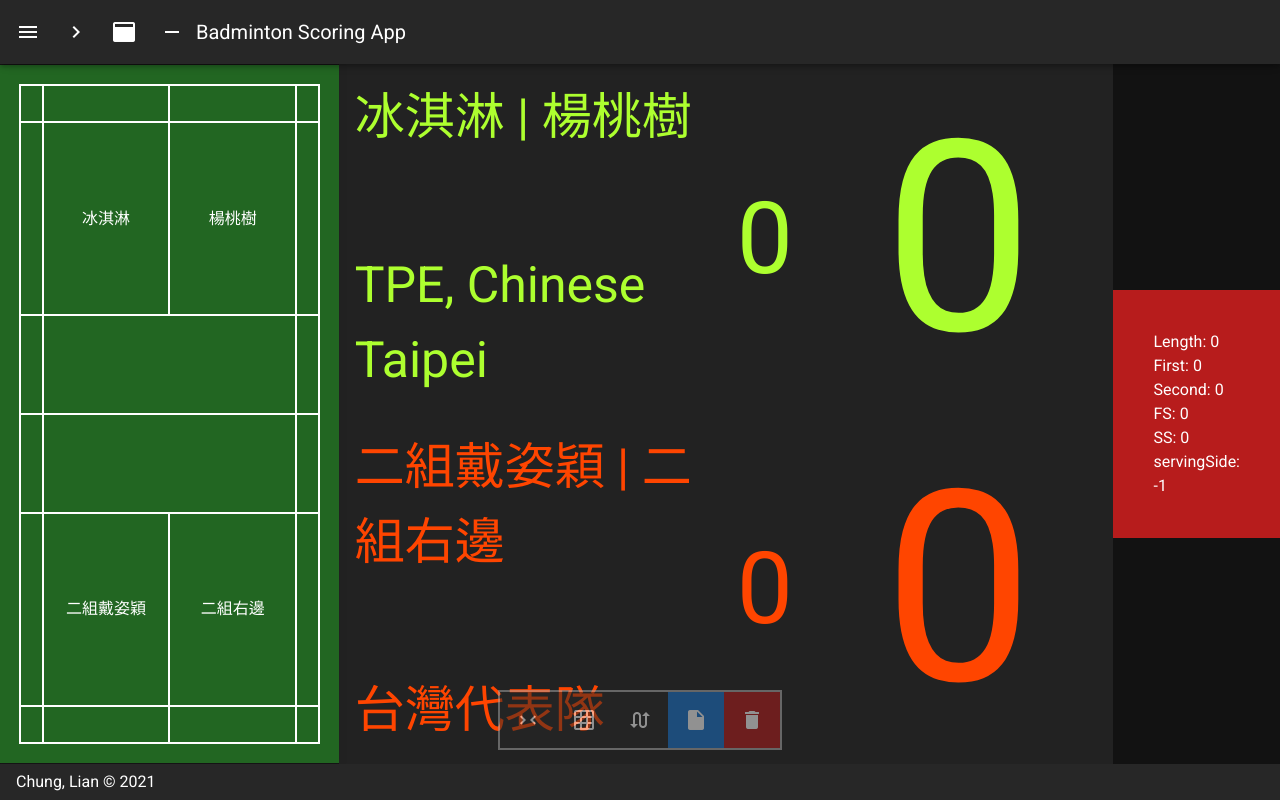
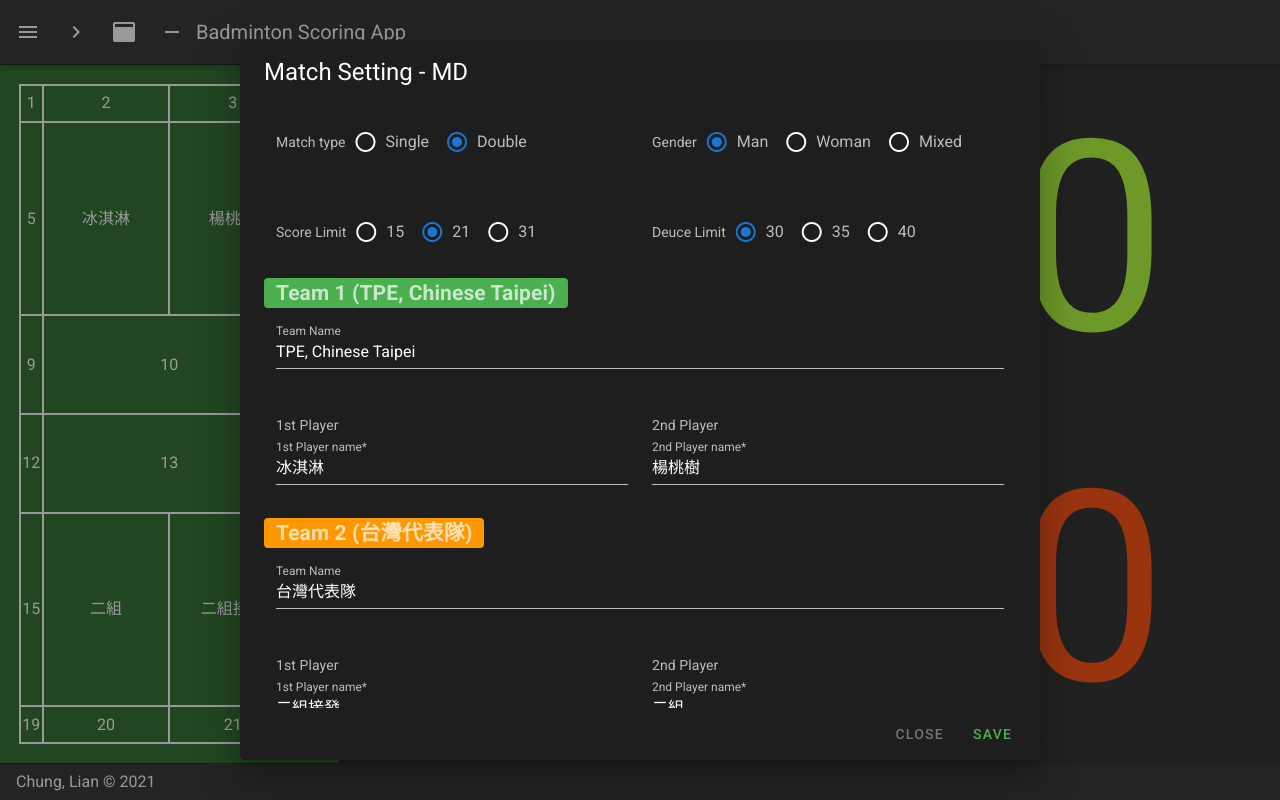
Before and after one commit to hikariNTU/badminton, a Nuxt app: page /score in a window 1280 px wide. Built offline with nearby package versions, Linux system fonts and the light colour scheme.

Commit message:
finish new scoring system

```diff
--- a/components/Controller.vue
+++ b/components/Controller.vue
@@ -47,7 +47,7 @@ export default {
   > #control-center {
     display: flex;
     overflow: hidden;
-    max-width: calc(4 * 60px);
+    max-width: calc(5 * 56px);
     transition: max-width 0.2s;
     &.hidden {
       max-width: 0;
--- a/components/CourtVisualizer.vue
+++ b/components/CourtVisualizer.vue
@@ -1,67 +1,23 @@
 <template>
   <Court
-    v-bind="$attrs"
-    :lt="lt"
-    :rt="rt"
-    :lb="lb"
-    :rb="rb"
-    :serve="servePos"
+    v-bind="{ ...$attrs, ...posName }"
     :serve-color="serveColor"
     :double="!isSingle"
-    no-number
   />
 </template>
 
 <script>
 import Court from "~/components/Court";
-import { mapState } from "vuex";
-const getName = (team, nd = false, isSingle = false) => {
-  return isSingle ? team.name[0] : team.name[Number(team.posSwitch ^ nd)];
-};
+import { mapState, mapGetters } from "vuex";
 export default {
   name: "court-vis",
   components: { Court },
   computed: {
-    lt() {
-      return !this.swapCourt
-        ? getName(this.first, this.swapCourt, this.isSingle)
-        : getName(this.second, this.swapCourt, this.isSingle);
+    ...mapGetters("current", ["servingSide", "posName"]),
+    serveColor() {
+      return this.servingSide === 0 ? "greenyellow" : "orangered";
     },
-    rt() {
-      return !this.swapCourt
-        ? getName(this.first, !this.swapCourt, this.isSingle)
-        : getName(this.second, !this.swapCourt, this.isSingle);
-    },
-    lb() {
-      return this.swapCourt
-        ? getName(this.first, this.swapCourt, this.isSingle)
-        : getName(this.second, this.swapCourt, this.isSingle);
-    },
-    rb() {
-      return this.swapCourt
-        ? getName(this.first, !this.swapCourt, this.isSingle)
-        : getName(this.second, !this.swapCourt, this.isSingle);
-    },
-    servePos() {
-      const serving = this.first.serve ^ this.second.serve;
-      if (!serving) {
-        return;
-      }
-      const y = this.swapCourt ^ this.first.serve;
-      const x = this.first.serve
-        ? this.first.score % 2 === 1
-        : this.second.score % 2 === 0;
-      return `${x ^ this.swapCourt ? "r" : "l"}${y ? "t" : "b"}`;
-    },
-    serveColor() {
-      return this.first.serve ? "greenyellow" : "orangered";
-    },
-    ...mapState({
-      first: (state) => state.current.first,
-      second: (state) => state.current.second,
-      swapCourt: (state) => state.current.swapCourt,
-      isSingle: (state) => state.current.isSingle,
-    }),
+    ...mapState("current", ["isSingle"]),
   },
 };
 </script>
--- a/components/PlayersForm.vue
+++ b/components/PlayersForm.vue
@@ -8,9 +8,9 @@
       </template>
       <v-card>
         <v-card-title>
-          <span class="headline"
-            >Match Setting - {{ gender }}{{ isSingle ? "S" : "D" }}</span
-          >
+          <span class="headline">
+            Match Setting - {{ gender }}{{ isSingle ? "S" : "D" }}
+          </span>
         </v-card-title>
         <v-card-text>
           <v-container>
@@ -27,7 +27,7 @@
                   <template v-slot:label> Gender </template>
                   <v-radio label="Man" value="M" />
                   <v-radio label="Woman" value="F" />
-                  <v-radio :disabled="isSingle" label="Mixed" value="X" />
+                  <v-radio label="Mixed" value="X" />
                 </v-radio-group>
               </v-col>
             </v-row>
@@ -35,6 +35,7 @@
               <v-col cols="12" md="6">
                 <v-radio-group row v-model="limit">
                   <template v-slot:label> Score Limit </template>
+                  <v-radio label="15" :value="15" />
                   <v-radio label="21" :value="21" />
                   <v-radio label="31" :value="31" />
                 </v-radio-group>
@@ -56,14 +57,8 @@
                 </h2>
               </v-row>
               <v-row :key="`${idx}-team`">
-                <v-col cols="8">
-                  <v-text-field
-                    label="Team Name"
-                    v-model="team.team"
-                  ></v-text-field>
-                </v-col>
-                <v-col cols="4">
-                  <v-switch label="Serving" v-model="team.serve" />
+                <v-col cols="12">
+                  <v-text-field label="Team Name" v-model="team.team" />
                 </v-col>
               </v-row>
               <v-row :key="`${idx}-name`">
@@ -104,29 +99,20 @@
 import { merge } from "lodash";
 export default {
   data: () => ({
-    dialog: false,
+    dialog: true,
     isSingle: false,
     gender: "M",
     limit: 21,
     deuceLimit: 30,
     first: {
       name: ["fasf", "hahaeh"],
+      subName: "Tai tsu in",
       team: "ehse, erh erh",
-      serve: false,
-      match: 0,
-      score: 0,
-      posSwitch: false,
-      ops: "second",
     },
     second: {
       name: ["帶姿尹", "2nd"],
       subName: "Tai tsu in",
       team: "台灣",
-      serve: false,
-      match: 0,
-      score: 0,
-      posSwitch: false,
-      ops: "first",
     },
   }),
   mounted() {
@@ -135,8 +121,6 @@ export default {
   watch: {
     dialog() {
       if (this.dialog) {
-        // merge(this.first, this.$store.state.current.first);
-        // merge(this.second, this.$store.state.current.second);
         this.fetchFromStore();
       }
     },
@@ -153,11 +137,20 @@ export default {
   },
   methods: {
     fetchFromStore() {
-      merge(this.$data, this.$store.state.current);
+      const current = this.$store.state.current;
+      const { first, second, isSingle, gender, limit, deuceLimit } = current;
+      merge(this.$data, {
+        first,
+        second,
+        isSingle,
+        gender,
+        limit,
+        deuceLimit,
+      });
     },
     submitForm() {
       const { dialog, ...payload } = this.$data;
-      this.$store.commit("current/changePlayers", payload);
+      this.$store.dispatch("current/submitMatch", payload);
       this.dialog = false;
     },
   },
--- a/components/Score.vue
+++ b/components/Score.vue
@@ -1,50 +1,33 @@
 
 <template>
-  <div class="score-container" @mousedown.middle.prevent="clearScore()">
-    <div class="name">
-      <div>{{ first.name.join(" | ") }}</div>
-      <div>{{ first.subName }}</div>
-      <div>{{ first.team }}</div>
-    </div>
-    <div class="game">{{ first.match }}</div>
-    <div
-      class="score"
-      @click="dispatchScore('first', 1)"
-      @contextmenu.prevent="dispatchScore('first', -1)"
-      :active="first.serve"
-    >
-      {{ first.score }}
-    </div>
-    <div class="name">
-      <div>{{ second.name.join(" | ") }}</div>
-      <div>{{ second.subName }}</div>
-      <div>{{ second.team }}</div>
-    </div>
-    <div class="game">{{ second.match }}</div>
-    <div
-      class="score"
-      @click="dispatchScore('second')"
-      @contextmenu.prevent="dispatchScore('second', -1)"
-      :active="second.serve"
-    >
-      {{ second.score }}
-    </div>
+  <div class="score-container">
+    <template v-for="(team, who) in { first, second }">
+      <div class="name" :key="who + '-name'">
+        <div>{{ team.name.join(" | ") }}</div>
+        <div>{{ team.subName }}</div>
+        <div>{{ team.team }}</div>
+      </div>
+      <div class="game" :key="who + '-game'">
+        {{ who === "first" ? firstGamePoint : secondGamePoint }}
+      </div>
+      <div
+        class="score"
+        @click="dispatchScore(who, 1)"
+        @contextmenu.prevent="deleteScore"
+        :active="servingSide === (who === 'first' ? 0 : 1)"
+        :key="who + '-score'"
+      >
+        {{ who === "first" ? firstPoint : secondPoint }}
+      </div>
+    </template>
   </div>
 </template>
 
 <script>
+import { mapGetters, mapState } from "vuex";
+
 export default {
-  name: "HelloWorld",
-  props: {
-    limit: {
-      default: 21,
-      type: Number,
-    },
-    deuce: {
-      default: 1,
-      type: Number,
-    },
-  },
+  name: "ScoringTab",
   data() {
     return {
       // first: {
@@ -72,19 +55,20 @@ export default {
     second() {
       return this.$store.state.current.second;
     },
+    ...mapGetters("current", [
+      "firstPoint",
+      "secondPoint",
+      "firstGamePoint",
+      "secondGamePoint",
+      "servingSide",
+    ]),
   },
   methods: {
     dispatchScore(who, value = 1) {
-      this.$store.commit("current/addScore", [who, value]);
       this.$store.dispatch("current/gainScore", who);
     },
-    clearScore(who) {
-      if (!who) {
-        this.$store.commit("current/clear", "first");
-        this.$store.commit("current/clear", "second");
-      } else {
-        this.$store.commit("current/clear", who);
-      }
+    deleteScore() {
+      this.$store.commit("current/deleteScore");
     },
   },
 };
@@ -149,7 +133,7 @@ $h: 100vh;
     align-items: start;
     justify-content: center;
     text-align: left;
-    font-size: $h/16;
+    font-size: $h/24;
     > div:nth-last-child(1) {
       margin-top: auto;
     }
--- a/pages/score.vue
+++ b/pages/score.vue
@@ -6,21 +6,26 @@
       <v-btn elevation="0" fab tile @click="showCourt = !showCourt">
         <v-icon>mdi-{{ showCourt ? "grid" : "grid-off" }}</v-icon>
       </v-btn>
-      <v-btn elevation="0" fab tile @click="swap" title="swap court">
+      <v-btn elevation="0" fab tile @click="swap">
         <v-icon>mdi-swap-vertical-variant</v-icon>
+      </v-btn>
+      <v-btn elevation="0" fab tile @click="undo">
+        <v-icon>mdi-undo</v-icon>
       </v-btn>
       <PlayersForm />
       <v-btn elevation="0" class="red darken-4" fab tile @click="clearAll">
         <v-icon>mdi-delete</v-icon>
       </v-btn>
     </Controller>
-    <div class="d-flex flex-column pa-10 red darken-4">
+    <div class="d-flex flex-column pa-10 red darken-4" v-if='false'>
       <div>Length: {{ len }}</div>
       <div>First: {{ firstPoint }}</div>
       <div>Second: {{ secondPoint }}</div>
       <div>FS: {{ firstSwap }}</div>
       <div>SS: {{ secondSwap }}</div>
       <div>servingSide: {{ servingSide }}</div>
+      <div>Pos: {{ posName }}</div>
+      <!-- <Court v-bind="posName" height='30rem'/> -->
     </div>
   </div>
 </template>
@@ -28,6 +33,7 @@
 <script>
 import Score from "../components/Score";
 import CourtVis from "../components/CourtVisualizer";
+import Court from "../components/Court";
 import Controller from "../components/Controller";
 import PlayersForm from "../components/PlayersForm";
 
@@ -56,6 +62,7 @@ export default {
       "firstSwap",
       "secondSwap",
       "servingSide",
+      "posName",
     ]),
   },
   mounted() {
@@ -79,6 +86,9 @@ export default {
     swap() {
       this.$store.commit("current/swap");
     },
+    undo() {
+      this.$store.commit("current/deleteScore");
+    },
   },
 };
 </script>
--- a/store/current.js
+++ b/store/current.js
@@ -1,37 +1,30 @@
-import { merge } from 'lodash'
-
 export const state = () => ({
   first: {
     name: ['冰淇淋', '楊桃樹'],
     team: "TPE, Chinese Taipei",
-    serve: false,
-    match: 0,
-    score: 0,
-    posSwitch: false,
-    ops: 'second',
+    reversed: false,
   },
   second: {
-    name: ['二組戴姿穎', '二組右邊'],
+    name: ['二組接發', '二組'],
     team: "台灣代表隊",
-    serve: false,
-    match: 0,
-    score: 0,
-    posSwitch: false,
-    ops: 'first'
+    reversed: false,
   },
+  // Setting:
   isSingle: false,
-  swapCourt: false,
   gender: "M",
   limit: 21,
   deuceGap: 1,
   deuceLimit: 30,
-  swapPoint: 11,
+  // Scoring
+  prevGames: [],
   score: [],
-  prevScore: [],
+  // Position Status
+  swapCourt: false,
   firstServe: -1,
 })
 
 const getPos = (isSwitch = false, isSwap = false) => {
+  // Return calculated pos-label from given status
   if (isSwitch) {
     if (isSwap) {
       return "lb"
@@ -47,39 +40,65 @@ const getPos = (isSwitch = false, isSwap = false) => {
   }
 }
 
+const swapCalculator = target => (acc, current, idx, arr) => {
+  // Calculate exchange position from given score list.
+  if (current === target) {
+    const last = idx ? arr[idx - 1] : state.firstServe;
+    if (last === current) {
+      acc ^= 1
+    }
+  }
+  return acc
+}
+const [firstSwapCalc, secondSwapCalc] = [swapCalculator(0), swapCalculator(1)]
+
 export const getters = {
   len: state => state.score.length,
   secondPoint: state => state?.score?.reduce((a, b) => a + b, 0),
   firstPoint: (state, getters) => getters.len - getters.secondPoint,
-  firstSwap: (state) => state.score.reduce(
-    (acc, current, idx, arr) => {
-      if (current === 0) {
-        const last = idx ? arr[idx - 1] : state.firstServe;
-        if (last === current) {
-          acc ^= 1
+  firstGamePoint: (state, getters) => {
+    return state.prevGames.reduce(
+      (acc, current) => {
+        if (current.winner === 0) {
+          acc += 1
         }
-      }
-      return acc
-    },
-    0
-  ),
-  secondSwap: (state) => state.score.reduce(
-    (acc, current, idx, arr) => {
-      if (current === 1) {
-        const last = idx ? arr[idx - 1] : state.firstServe;
-        if (last === current) {
-          acc ^= 1
-        }
-      }
-      return acc
-    },
-    0
-  ),
+        return acc
+      }, 0)
+  },
+  secondGamePoint: (state, getters) => state.prevGames.length - getters.firstGamePoint,
+  firstSwap: (state) => state.score.reduce(firstSwapCalc, 0),
+  secondSwap: (state) => state.score.reduce(secondSwapCalc, 0),
   servingSide: (state, getters) => {
     return getters.len ? state.score[getters.len - 1] : state.firstServe
   },
-  posName: (state, getters) => {
-    return null
+  posName: ({ isSingle, swapCourt, first, second, firstServe, ...state }, getters) => {
+    const pos = {}
+    const { servingSide } = getters
+    let servingPoint = 0
+    if (servingSide === 0) {
+      servingPoint = getters.firstPoint;
+    } else if (servingSide === 1) {
+      servingPoint = getters.secondPoint;
+    }
+    if (servingSide !== -1) {
+      pos['serve'] = getPos(servingPoint % 2, swapCourt ^ servingSide)
+    }
+    if (isSingle) {
+      // Single
+      Object.assign(pos, {
+        [getPos(servingPoint % 2, swapCourt)]: first.name[0],
+        [getPos(servingPoint % 2, !swapCourt)]: second.name[0],
+      })
+    } else {
+      // Double?
+      Object.assign(pos, {
+        [getPos(getters.firstSwap, swapCourt)]: first.name[0 ^ first.reversed],
+        [getPos(!getters.firstSwap, swapCourt)]: first.name[1 ^ first.reversed],
+        [getPos(getters.secondSwap, !swapCourt)]: second.name[0 ^ second.reversed],
+        [getPos(!getters.secondSwap, !swapCourt)]: second.name[1 ^ second.reversed],
+      })
+    }
+    return pos
   }
 }
 
@@ -88,33 +107,6 @@ export const getters = {
 export const mutations = {
   swap(state) {
     state.swapCourt = !state.swapCourt
-  },
-  addScore(state, [who, value = 1]) {
-    const me = state[who]
-    const ops = state[me.ops]
-
-    me.score += value
-    if (value >= 1) {
-      if (me.serve && !state.isSingle) {
-        me.posSwitch = !me.posSwitch
-      }
-      me.serve = true
-      ops.serve = false
-    } else {
-      me.serve = false
-      ops.serve = false
-    }
-    if (
-      me.score >= state.limit &&
-      me.score > ops.score + state.deuceGap ||
-      me.score >= state.deuceLimit
-    ) {
-      me.match++
-      me.score = 0
-      ops.score = 0
-      me.serve = false
-      ops.serve = false
-    }
   },
   writeScore(state, value) {
     state.score.push(value)
@@ -126,21 +118,17 @@ export const mutations = {
       state.score.pop()
     }
   },
-  saveMatch(state, payload) {
-    state.prevScore.push(payload)
+  saveGame(state, payload) {
+    state.prevGames.push(payload)
   },
-  clear(state, who) {
-    const me = state[who]
-    if (!me) {
-      return
+  deleteGame(state, all = false) {
+    if (all) {
+      state.prevGames.splice(0)
+    } else {
+      state.prevGames.pop()
     }
-    me.score = 0
-    me.match = 0
-    me.serve = false
-    me.posSwitch = false
-    state.swapCourt = false
   },
-  changePlayers(state, payload) {
+  applyMatch(state, payload) {
     const { first, second, ...normal } = payload
     const { name: firstName, ...restFirst } = first
     const { name: secondName, ...restSecond } = second
@@ -151,18 +139,37 @@ export const mutations = {
     Object.assign(state.second, restSecond)
     state.second.name.splice(0)
     state.second.name.push(...secondName)
+  },
+  setFirstServe(state, who) {
+    switch (who) {
+      case 'first':
+      case 0:
+        state.firstServe = 0;
+        break;
+      case 'second':
+      case 1:
+        state.firstServe = 1;
+        break;
+      default:
+        console.warn(`[${who}] is not valid argv for serving.`)
+        return
+    }
   }
 }
 
 export const actions = {
   clearWho({ commit }, who) {
     if (who === 'all') {
-      commit('clear', 'first');
-      commit('clear', 'second');
+      // commit('clear', 'first');
+      // commit('clear', 'second');
       commit('deleteScore', true);
+      commit('deleteGame', true);
     } else {
-      commit('clear', who)
+      // commit('clear', who)
     }
+  },
+  saveCurrentGame() {
+
   },
   gainScore({ commit, getters, state }, who) {
     switch (who) {
@@ -183,15 +190,22 @@ export const actions = {
         Math.abs(getters.firstPoint - getters.secondPoint) > state.deuceGap) ||
       max >= state.deuceLimit
     ) {
-      const match = {
+      const game = {
         score: state.score,
         firstServe: state.firstServe,
         winner: (getters.firstPoint > getters.secondPoint) ? 0 : 1
       }
-      console.log(JSON.parse(JSON.stringify(match)))
+      console.log(JSON.parse(JSON.stringify(game)))
 
-      commit('saveMatch', JSON.parse(JSON.stringify(match)))
+      commit('saveGame', JSON.parse(JSON.stringify(game)))
       commit('deleteScore', true);
     }
+  },
+  submitMatch({ commit }, payload) {
+    if (payload.isSingle) {
+      payload.first.name.splice(1)
+      payload.second.name.splice(1)
+    }
+    commit('applyMatch', payload)
   }
 }
```
Also changed, not shown: 1 other file (tests, documents, lock files or other folders).
